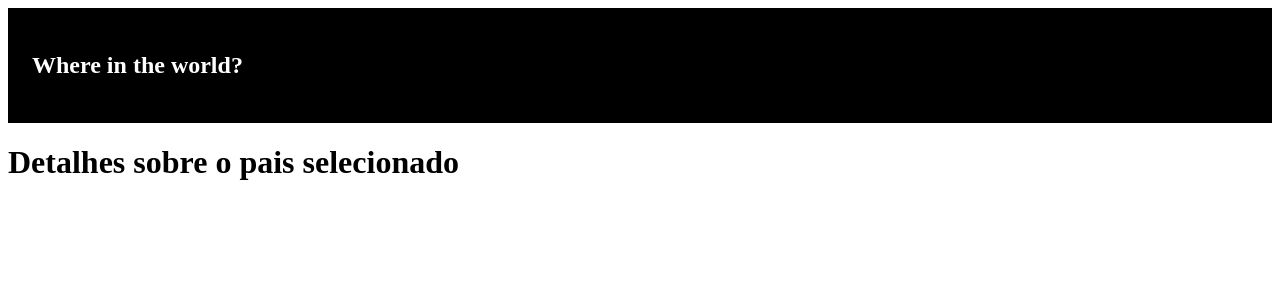
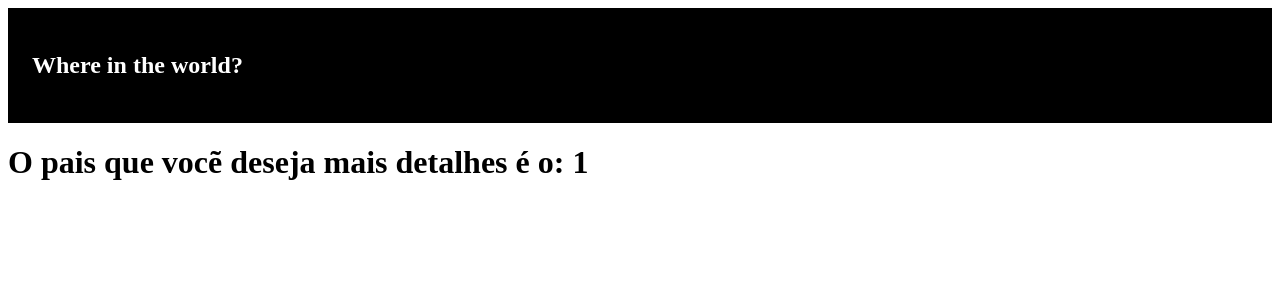
Before and after one commit to Jrodolfosilva/rest-countries-api, a React (Vite) app: page /description/1 in a window 1280 px wide. Shown: the top 300 px of the page. Built offline with nearby package versions, Linux system fonts and the light colour scheme.

Commit message:
Update Description
Captura do params name da url que será usado para renderizar os dados do pais na page de detalhes

```diff
--- a/src/pages/Description.tsx
+++ b/src/pages/Description.tsx
@@ -1,13 +1,15 @@
 import React from "react";
-
+import {useParams} from "react-router-dom"
 
 
 //posso passar o ValidateSearch para a Home/App/Root renderizar e dela passar como element do Route ou procurá usar o useContext
 
 const Description= ()=>{
+    const {name} = useParams()
+
     return(
         <div>
-            <h1>Detalhes sobre o pais selecionado</h1>
+            <h1>O pais que vocẽ deseja mais detalhes é o: {name}</h1>
         </div>
     )
 }
```
